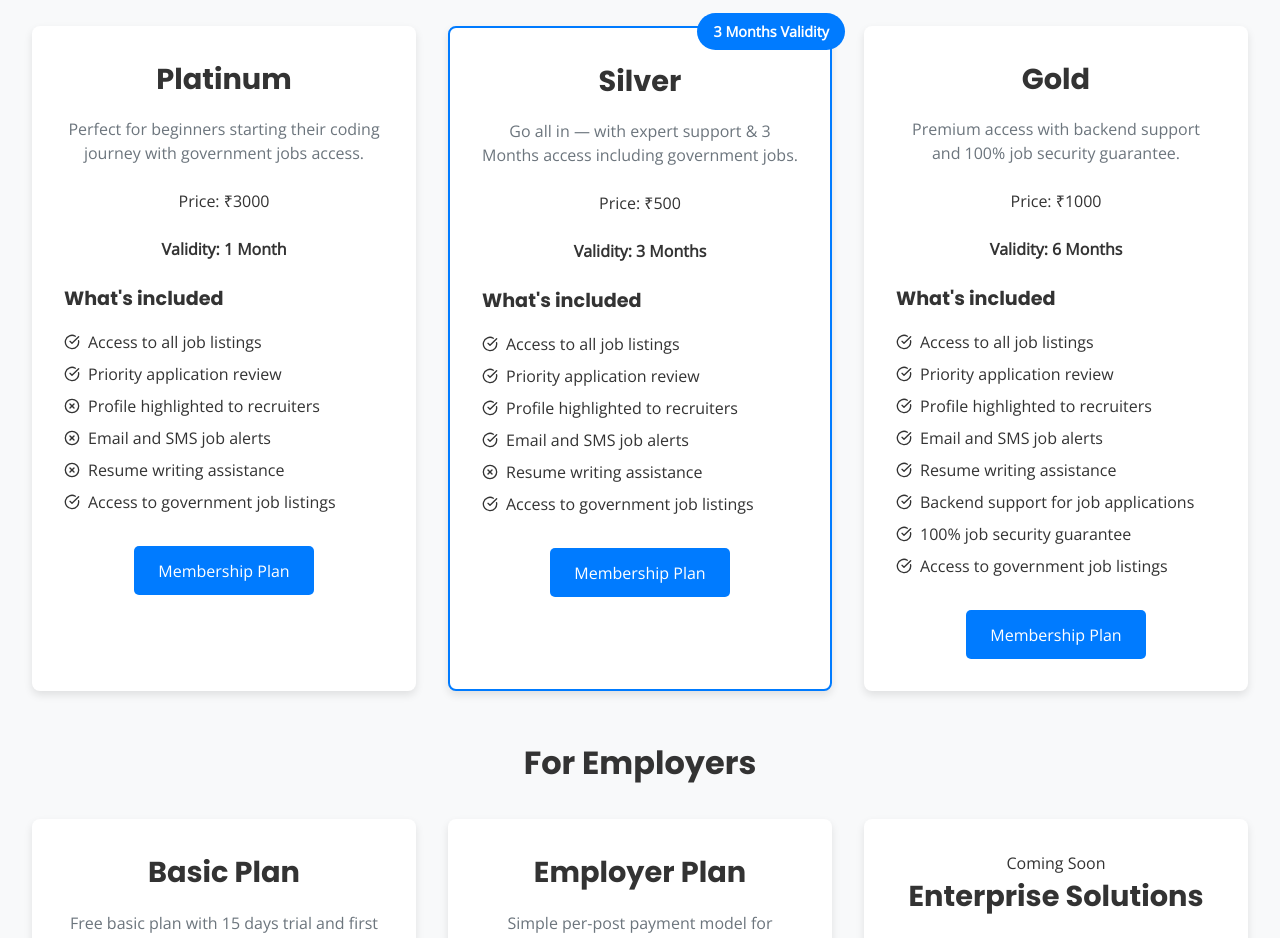
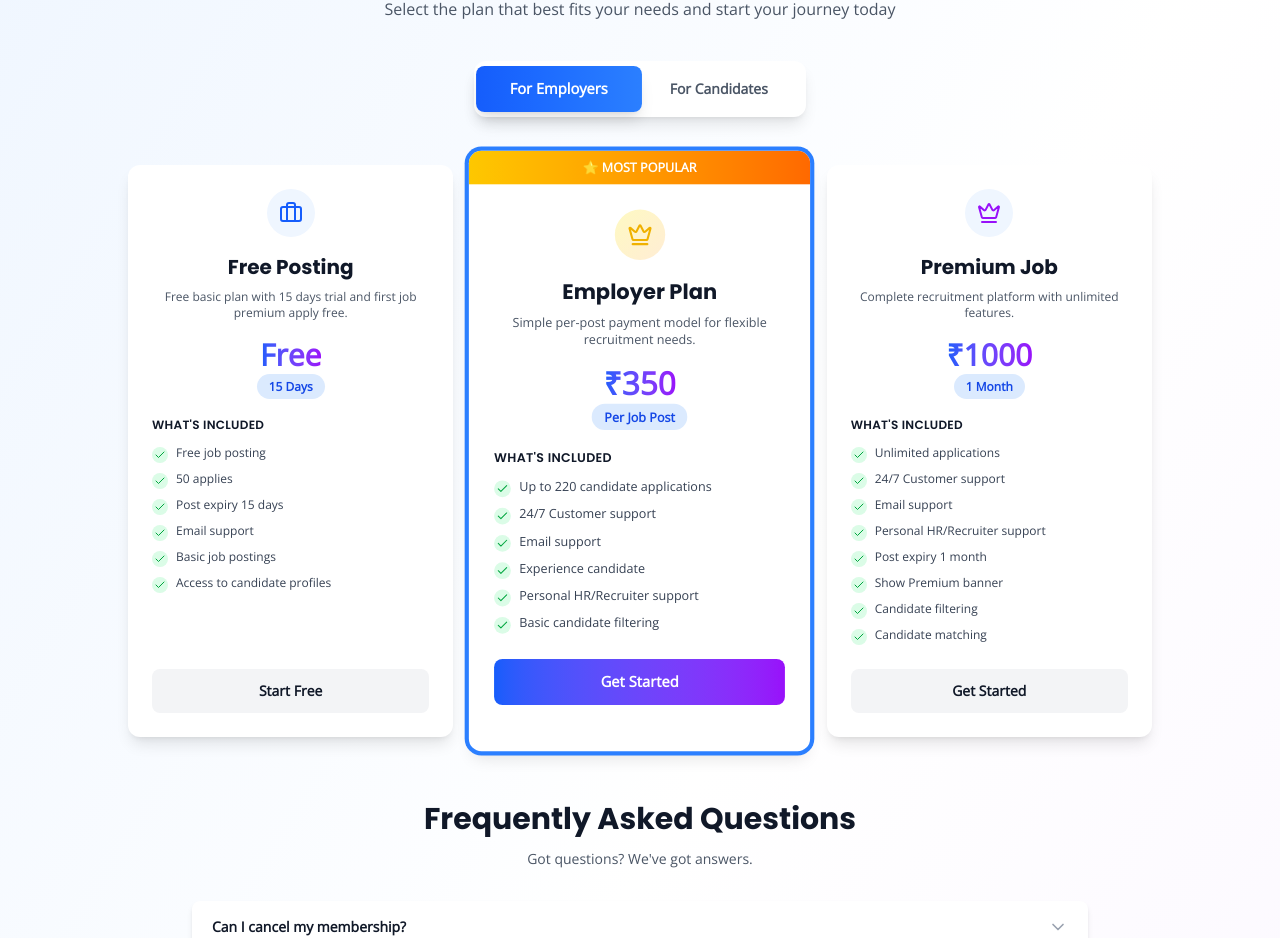
Before and after one commit to ghanshyam9009/frontend-job-portal, a React (Vite) app: page /membership in a window 1280 px wide. Shown: the part 239-1177 px from the top of the page. Built offline with nearby package versions, Linux system fonts and the light colour scheme; no server answers.

Commit message:
membership changes

```diff
--- a/src/Components/HomeNav.jsx
+++ b/src/Components/HomeNav.jsx
@@ -94,7 +94,7 @@ const HomeNav = () => {
               <img src={logo} alt="" />
             </div>
             <span className={textColor}>
-              Big<span className="text-[#2271B5]">sources</span>.in
+             Big<span className="text-[#2271B5]">sources</span>.in
             </span>
           </Link>
 
--- a/src/Pages/Membership.jsx
+++ b/src/Pages/Membership.jsx
@@ -1,113 +1,102 @@
-import React from "react";
-import { useTheme } from "../Contexts/ThemeContext";
-import styles from "../Styles/Membership.module.css";
-import HomeNav from "../Components/HomeNav";
-import { CheckCircle, XCircle } from 'lucide-react';
-import Footer from "../Components/Footer";
+import React, { useState } from 'react';
+import { Check, Crown, Briefcase, User, Sparkles, ChevronDown, ChevronUp, Moon, Sun } from 'lucide-react';
+import HomeNav from '../Components/HomeNav';
+import Footer from '../Components/Footer';
+
+export default function Membership() {
+  const [activeTab, setActiveTab] = useState('employers');
+  const [expandedFaq, setExpandedFaq] = useState(null);
+  const [darkMode, setDarkMode] = useState(false);
+
+  const employerPlans = [
+    {
+      name: 'Free Posting',
+      description: 'Free basic plan with 15 days trial and first job premium apply free.',
+      price: 0,
+      duration: '15 Days',
+      popular: false,
+      icon: <Briefcase className="w-6 h-6 text-blue-600" />,
+      features: [
+        'Free job posting',
+        '50 applies',
+        'Post expiry 15 days',
+        'Email support',
+        'Basic job postings',
+        'Access to candidate profiles'
+      ]
+    },
+    {
+      name: 'Employer Plan',
+      description: 'Simple per-post payment model for flexible recruitment needs.',
+      price: 350,
+      duration: 'Per Job Post',
+      popular: true,
+      icon: <Crown className="w-6 h-6 text-yellow-500" />,
+      features: [
+        'Up to 220 candidate applications',
+        '24/7 Customer support',
+        'Email support',
+        'Experience candidate',
+        'Personal HR/Recruiter support',
+        'Basic candidate filtering'
+      ]
+    },
+    {
+      name: 'Premium Job',
+      description: 'Complete recruitment platform with unlimited features.',
+      price: 1000,
+      duration: '1 Month',
+      popular: false,
+      icon: <Crown className="w-6 h-6 text-purple-600" />,
+      features: [
+        'Unlimited applications',
+        '24/7 Customer support',
+        'Email support',
+        'Personal HR/Recruiter support',
+        'Post expiry 1 month',
+        'Show Premium banner',
+        'Candidate filtering',
+        'Candidate matching'
+      ]
+    }
+  ];
 
   const candidatePlans = [
     {
-    name: "Platinum",
-    description: "Perfect for beginners starting their coding journey with government jobs access.",
-    price: "₹3000",
-    validity: "1 Month",
+      name: 'Standard',
+      description: 'Perfect for beginners starting their job search journey.',
+      price: 250,
+      duration: '1 Month',
+      popular: false,
+      icon: <User className="w-6 h-6 text-blue-600" />,
       features: [
-      { name: "Access to all job listings", included: true },
-      { name: "Priority application review", included: true },
-      { name: "Profile highlighted to recruiters", included: false },
-      { name: "Email and SMS job alerts", included: false },
-      { name: "Resume writing assistance", included: false },
-      { name: "Access to government job listings", included: true },
-    ],
-    style: "platinum"
+        'Search and apply',
+        'Save job',
+        'Candidate panel',
+        'Email support',
+        'Free government job access',
+        'Access to all job listings',
+        'Filter job',
+        'Notification of job'
+      ]
     },
     {
-    name: "Silver",
-    description: "Go all in — with expert support & 3 Months access including government jobs.",
-    price: "₹500",
-    validity: "3 Months",
+      name: 'Premium',
+      description: 'Go all in — with expert support & complete job search tools.',
+      price: 1000,
+      duration: '3 Months',
+      popular: true,
+      icon: <Sparkles className="w-6 h-6 text-yellow-500" />,
       features: [
-      { name: "Access to all job listings", included: true },
-      { name: "Priority application review", included: true },
-      { name: "Profile highlighted to recruiters", included: true },
-      { name: "Email and SMS job alerts", included: true },
-      { name: "Resume writing assistance", included: false },
-      { name: "Access to government job listings", included: true },
-    ],
-    style: "silver",
-    recommended: true
-  },
-  {
-    name: "Gold",
-    description: "Premium access with backend support and 100% job security guarantee.",
-    price: "₹1000",
-    validity: "6 Months",
-    features: [
-      { name: "Access to all job listings", included: true },
-      { name: "Priority application review", included: true },
-      { name: "Profile highlighted to recruiters", included: true },
-      { name: "Email and SMS job alerts", included: true },
-      { name: "Resume writing assistance", included: true },
-      { name: "Backend support for job applications", included: true },
-      { name: "100% job security guarantee", included: true },
-      { name: "Access to government job listings", included: true },
-    ],
-    style: "gold"
-  }
-];
-
-const employerPlans = [
-  {
-    name: "Basic Plan",
-    description: "Free basic plan with 15 days trial and first job premium apply free.",
-    price: "Free",
-    validity: "15 Days",
-    features: [
-      { name: "15 days free trial", included: true },
-      { name: "First job premium apply free", included: true },
-      { name: "Basic job postings", included: true },
-      { name: "Access to candidate profiles", included: true },
-      { name: "Email support", included: true },
-      { name: "Standard job visibility", included: true },
-      { name: "Advanced candidate filtering", included: false },
-      { name: "Priority support", included: false }
-    ],
-    style: "employer"
-  },
-  {
-    name: "Employer Plan",
-    description: "Simple per-post payment model for flexible recruitment needs.",
-    price: "₹300",
-    validity: "Per Job Post",
-    features: [
-      { name: "Pay per job post", included: true },
-      { name: "Individual job posting", included: true },
-      { name: "Access to candidate profiles", included: true },
-      { name: "Email support", included: true },
-      { name: "Standard job visibility", included: true },
-      { name: "Basic candidate filtering", included: true },
-      { name: "Priority candidate matching", included: false },
-      { name: "Advanced analytics", included: false }
-    ],
-    style: "employer"
-  },
-  {
-    name: "Enterprise Solutions",
-    description: "Complete recruitment platform for large organizations with custom integrations.",
-    price: "₹2000",
-    validity: "6 Months",
-    features: [
-      { name: "Unlimited job postings", included: true },
-      { name: "Custom company branding", included: true },
-      { name: "ATS integration", included: true },
-      { name: "Interview scheduling tools", included: true },
-      { name: "Advanced reporting", included: true },
-      { name: "Dedicated account manager", included: true },
-      { name: "Custom API access", included: true },
-      { name: "White-label solutions", included: true }
-    ],
-    style: "employer",
-    comingSoon: true
+        'Apply for all premium jobs',
+        'Interview guidance',
+        'Customer support',
+        'Resume improvement suggestion',
+        'Instant job alerts',
+        'Direct HR connection',
+        'Application tracking',
+        'Verified job posts only'
+      ]
     }
   ];
 
@@ -118,101 +107,257 @@ const faqs = [
     },
     {
       question: "Is there a free trial available?",
-    answer: "We do not offer a free trial for our premium membership plans. However, you can browse limited job listings with a free account."
+      answer: "We offer a free 15-day trial for employers. For candidates, you can browse limited job listings with a free account."
     },
     {
       question: "What payment methods do you accept?",
       answer: "We accept all major credit cards, debit cards, and UPI payments through our secure payment gateway."
+    },
+    {
+      question: "Can I upgrade my plan later?",
+      answer: "Yes, you can upgrade your plan at any time. The remaining balance from your current plan will be credited towards your new plan."
     }
   ];
 
-const Membership = () => {
-  const { theme } = useTheme();
+  const currentPlans = activeTab === 'employers' ? employerPlans : candidatePlans;
+
+  const toggleFaq = (index) => {
+    setExpandedFaq(expandedFaq === index ? null : index);
+  };
 
   return (
-    <div className={`${styles.pageContainer} ${theme === 'dark' ? styles.dark : ''}`}>
-      <HomeNav />
-      <div className={styles.header}>
-        <h1 className={styles.title}>Membership Plans</h1>
-        <p className={styles.subtitle}>Choose the plan that's right for you</p>
+    <div className={`min-h-screen transition-colors duration-300 ${
+      darkMode
+        ? 'bg-gradient-to-br from-gray-900 via-gray-800 to-gray-900'
+        : 'bg-gradient-to-br from-blue-50 via-white to-purple-50'
+    }`}>
+
+     <HomeNav/>
+
+      {/* Hero Section */}
+      <div className="max-w-7xl mx-auto px-4 mt-10 lg:mt-20 sm:px-6 lg:px-8 py-12">
+        <div className="text-center mb-10">
+          <span className="bg-gradient-to-r from-blue-600 to-purple-600 text-white text-xs font-bold px-5 py-2 rounded-full shadow-lg">
+            MEMBERSHIP PLANS
+          </span>
+
+          <h1 className={`text-4xl md:text-5xl font-bold mt-4 leading-tight ${
+            darkMode ? 'text-white' : 'text-gray-900'
+          }`}>
+            Choose Your Perfect Plan
+          </h1>
+
+          <p className={`max-w-2xl mx-auto mt-2 text-base ${
+            darkMode ? 'text-gray-300' : 'text-gray-600'
+          }`}>
+            Select the plan that best fits your needs and start your journey today
+          </p>
         </div>
-      <div className={styles.plansContainer}>
-        <div className={styles.section}>
-          <h2 className={styles.sectionTitle}>For Candidates</h2>
-          <div className={styles.planGrid}>
-            {candidatePlans.map((plan, index) => (
-              <div key={index} className={`${styles.planCard} ${styles[plan.style] || ''} ${plan.recommended ? styles.recommended : ''}`}>
-                {plan.recommended && <div className={styles.recommendedBadge}>{plan.validity} Validity</div>}
-                <h3 className={styles.planTitle}>{plan.name}</h3>
-                <p className={styles.planDescription}>{plan.description}</p>
-                <div className={styles.priceSection}>
-                  <p className={styles.planPrice}>Price: {plan.price}</p>
+
+        {/* Tab Selector */}
+        <div className="flex justify-center mb-12">
+          <div className={`rounded-xl shadow-lg p-1.5 inline-flex ${
+            darkMode ? 'bg-gray-800' : 'bg-white'
+          }`}>
+            <button
+              onClick={() => setActiveTab('employers')}
+              className={`px-8 py-3 rounded-lg font-bold text-sm transition-all ${
+                activeTab === 'employers'
+                  ? 'bg-gradient-to-r from-blue-600 to-blue-500 text-white shadow-lg scale-105'
+                  : darkMode ? 'text-gray-300 hover:bg-gray-700' : 'text-gray-600 hover:bg-gray-100'
+              }`}
+            >
+              For Employers
+            </button>
+
+            <button
+              onClick={() => setActiveTab('candidates')}
+              className={`px-8 py-3 rounded-lg font-bold text-sm transition-all ${
+                activeTab === 'candidates'
+                  ? 'bg-gradient-to-r from-blue-600 to-blue-500 text-white shadow-lg scale-105'
+                  : darkMode ? 'text-gray-300 hover:bg-gray-700' : 'text-gray-600 hover:bg-gray-100'
+              }`}
+            >
+              For Candidates
+            </button>
           </div>
-                <p className={styles.validity}>Validity: {plan.validity}</p>
-                <div className={styles.featuresSection}>
-                  <h4>What's included</h4>
-                  <ul className={styles.featuresList}>
+        </div>
+
+        {/* Pricing Cards */}
+        <div className={`grid gap-6 max-w-5xl mx-auto mb-16 ${
+          currentPlans.length === 3 ? 'md:grid-cols-3' : 'md:grid-cols-2 max-w-xl'
+        }`}>
+          {currentPlans.map((plan, index) => (
+            <div
+              key={index}
+              className={`rounded-xl shadow-lg overflow-hidden transition-all hover:shadow-xl hover:-translate-y-2 ${
+                darkMode ? 'bg-gray-800' : 'bg-white'
+              } ${plan.popular && activeTab === "employers" ? 'ring-4 ring-blue-500 scale-105' : ''}`}
+            >
+              {plan.popular && (
+                <div className="bg-gradient-to-r from-yellow-400 to-orange-500 text-white text-center py-2 text-xs font-bold">
+                  ⭐ MOST POPULAR
+                </div>
+              )}
+
+              {/* Card Body - FIXED HEIGHT + FLEX COLUMN */}
+              <div className="p-6 flex flex-col h-full">
+
+                {/* Icon */}
+                <div className="flex justify-center mb-4">
+                  <div className={`p-3 rounded-full ${
+                    plan.popular
+                      ? 'bg-gradient-to-br from-yellow-100 to-orange-100'
+                      : darkMode ? 'bg-gray-700' : 'bg-blue-50'
+                  }`}>
+                    {plan.icon}
+                  </div>
+                </div>
+
+                {/* Title */}
+                <h3 className={`text-xl font-bold text-center mb-2 ${
+                  darkMode ? 'text-white' : 'text-gray-900'
+                }`}>
+                  {plan.name}
+                </h3>
+
+                {/* Description */}
+                <p className={`text-center text-xs mb-4 min-h-[32px] ${
+                  darkMode ? 'text-gray-400' : 'text-gray-600'
+                }`}>
+                  {plan.description}
+                </p>
+
+                {/* Price */}
+                <div className="text-center mb-5">
+                  <span className="text-3xl font-bold bg-gradient-to-r from-blue-600 to-purple-600 bg-clip-text text-transparent">
+                    {plan.price === 0 ? 'Free' : `₹${plan.price}`}
+                  </span>
+                  <div>
+                    <span className={`text-xs font-semibold px-3 py-1 rounded-full ${
+                      darkMode ? 'bg-blue-900 text-blue-200' : 'bg-blue-100 text-blue-700'
+                    }`}>
+                      {plan.duration}
+                    </span>
+                  </div>
+                </div>
+
+                {/* Features */}
+                <div className="mb-6">
+                  <h4 className={`font-semibold mb-3 text-xs uppercase tracking-wide ${
+                    darkMode ? 'text-gray-300' : 'text-gray-900'
+                  }`}>
+                    What's Included
+                  </h4>
+                  <ul className="space-y-2">
                     {plan.features.map((feature, i) => (
-                      <li key={i}>
-                        {feature.included ? <CheckCircle size={16} /> : <XCircle size={16} />}
-                        {feature.name}
+                      <li key={i} className="flex items-start">
+                        <div className="bg-green-100 rounded-full p-0.5 mr-2 mt-0.5 flex-shrink-0">
+                          <Check className="w-3 h-3 text-green-600" />
+                        </div>
+                        <span className={`text-xs ${
+                          darkMode ? 'text-gray-300' : 'text-gray-700'
+                        }`}>
+                          {feature}
+                        </span>
                       </li>
                     ))}
                   </ul>
                 </div>
-                <button className={styles.planButton}>Membership Plan</button>
+
+                {/* BUTTON AT BOTTOM */}
+                <button
+                  className={`w-full py-3 rounded-lg font-bold text-sm transition-all ${
+                    plan.popular
+                      ? 'bg-gradient-to-r from-blue-600 to-purple-600 text-white'
+                      : darkMode
+                        ? ' mt-auto bg-gray-700 text-white hover:bg-blue-600'
+                        : 'bg-gray-100 mt-auto text-gray-900 hover:bg-blue-600 hover:text-white'
+                  }`}
+                >
+                  {plan.price === 0 ? 'Start Free' : 'Get Started'}
+                </button>
+              </div>
+            </div>
+          ))}
+        </div>
+
+        {/* FAQ */}
+        <div className="max-w-4xl mx-auto mt-16">
+          <h2 className={`text-3xl font-bold text-center mb-3 ${
+            darkMode ? 'text-white' : 'text-gray-900'
+          }`}>
+            Frequently Asked Questions
+          </h2>
+
+          <p className={`text-center mb-8 text-sm ${
+            darkMode ? 'text-gray-400' : 'text-gray-600'
+          }`}>
+            Got questions? We've got answers.
+          </p>
+
+          <div className="space-y-3">
+            {faqs.map((faq, index) => (
+              <div
+                key={index}
+                className={`rounded-lg shadow-md transition-all ${
+                  darkMode ? 'bg-gray-800' : 'bg-white'
+                }`}
+              >
+                <button
+                  onClick={() => toggleFaq(index)}
+                  className={`w-full px-5 py-4 flex justify-between items-center ${
+                    darkMode ? 'hover:bg-gray-700' : 'hover:bg-gray-50'
+                  }`}
+                >
+                  <span className={`font-semibold text-sm ${
+                    darkMode ? 'text-white' : 'text-gray-900'
+                  }`}>
+                    {faq.question}
+                  </span>
+
+                  {expandedFaq === index
+                    ? <ChevronUp className="w-5 h-5 text-blue-600" />
+                    : <ChevronDown className="w-5 h-5 text-gray-400" />}
+                </button>
+
+                {expandedFaq === index && (
+                  <div className="px-5 pb-4">
+                    <p className={`text-sm ${
+                      darkMode ? 'text-gray-300' : 'text-gray-600'
+                    }`}>
+                      {faq.answer}
+                    </p>
+                  </div>
+                )}
               </div>
             ))}
           </div>
         </div>
-        <div className={styles.section}>
-          <h2 className={styles.sectionTitle}>For Employers</h2>
-          <div className={styles.planGrid}>
-            {employerPlans.map((plan, index) => (
-              <div key={index} className={`${styles.planCard} ${styles[plan.style] || ''} ${plan.recommended ? styles.recommended : ''} ${plan.comingSoon ? styles.comingSoon : ''}`}>
-                {plan.recommended && <div className={styles.recommendedBadge}>Most Popular</div>}
-                {plan.comingSoon && <div className={styles.comingSoonBadge}>Coming Soon</div>}
-                <h3 className={styles.planTitle}>{plan.name}</h3>
-                <p className={styles.planDescription}>{plan.description}</p>
-                <div className={styles.priceSection}>
 
-                  <p className={styles.price}> Price: {plan.price}</p>
-
-                </div>
-                <p className={styles.validity}>Validity: {plan.validity}</p>
-                <div className={styles.featuresSection}>
-                  <h4>What's included</h4>
-                  <ul className={styles.featuresList}>
-                    {plan.features.map((feature, i) => (
-                      <li key={i}>
-                        {feature.included ? <CheckCircle size={16} /> : <XCircle size={16} />}
-                        {feature.name}
-                      </li>
-                    ))}
-                  </ul>
-                </div>
-                <button className={`${styles.planButton} ${plan.comingSoon ? styles.disabledButton : ''}`} disabled={plan.comingSoon}>
-                  {plan.comingSoon ? 'Coming Soon' : 'Choose Plan'}
+        {/* CTA */}
+        <div className="mt-16 text-center bg-gradient-to-r from-blue-600 to-purple-600 rounded-xl p-10 shadow-xl">
+          <h3 className="text-2xl font-bold text-white mb-3">
+            Need a Custom Plan?
+          </h3>
+          <p className="text-blue-100 mb-5">
+            Contact our sales team for enterprise solutions and custom pricing
+          </p>
+          <button className="bg-white text-blue-600 px-8 py-3 rounded-lg font-bold hover:bg-gray-100">
+            Contact Sales Team
           </button>
         </div>
-            ))}
+
+        {/* Trust Badge */}
+        <div className="mt-10 text-center">
+          <p className={`text-sm ${
+            darkMode ? 'text-gray-400' : 'text-gray-500'
+          }`}>
+            🔒 All plans include secure payment processing and data protection
+          </p>
         </div>
       </div>
-        <div className={styles.faqSection}>
-          <h2 className={styles.sectionTitle}>Frequently Asked Questions</h2>
-          <div className={styles.faqContainer}>
-            {faqs.map((faq, index) => (
-              <div key={index} className={styles.faqItem}>
-                <h4 className={styles.faqQuestion}>{faq.question}</h4>
-                <p className={styles.faqAnswer}>{faq.answer}</p>
-              </div>
-            ))}
-          </div>
-        </div>
-      </div>
-      <Footer />
+      <Footer/>
     </div>
   );
-};
-
-export default Membership;
+}
```
Lines whose indentation alone changed are shown as unchanged.
